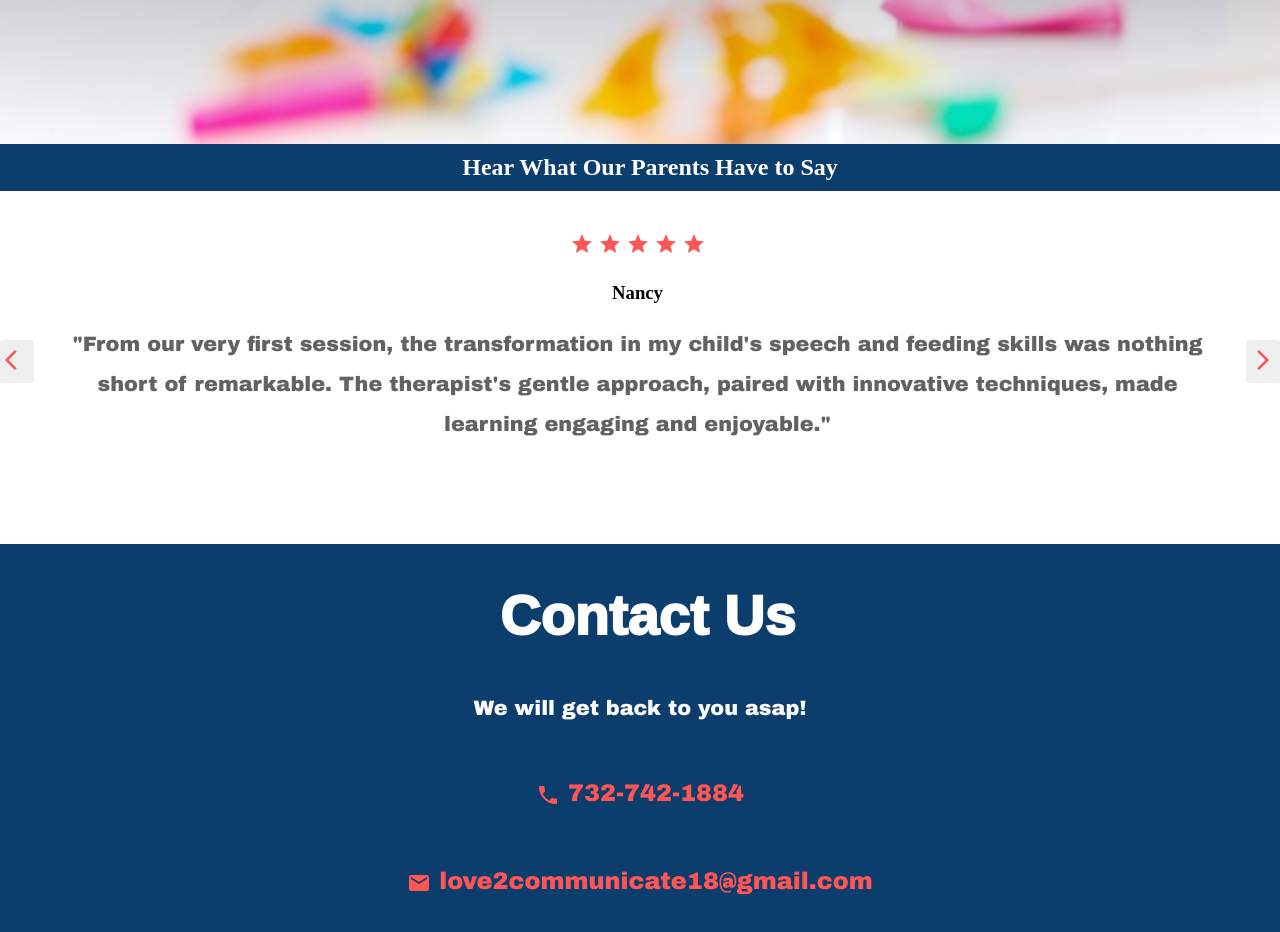
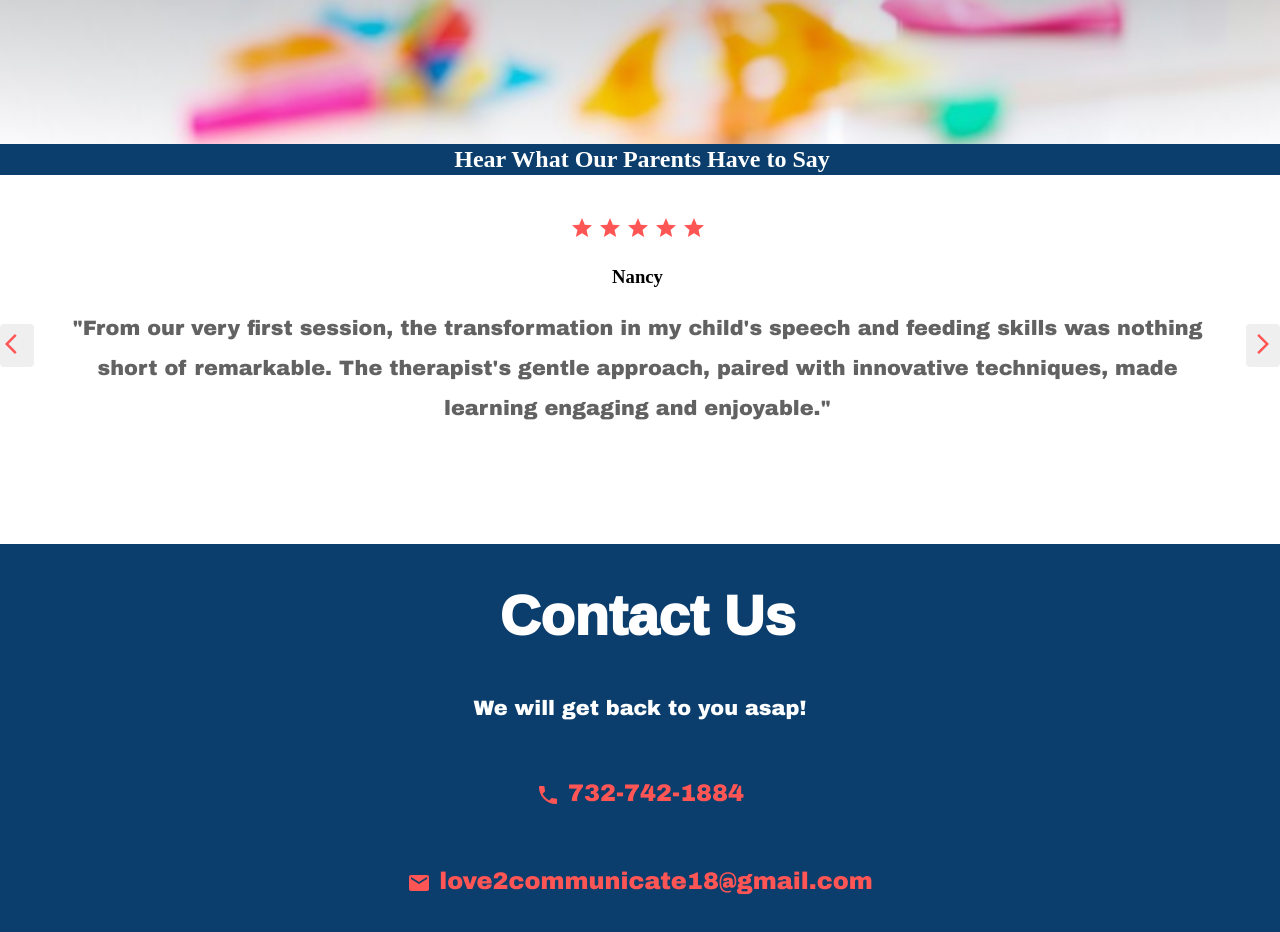
Before and after one commit to vgalante2/love2communicate, a React (Create React App) app: page / in a window 1280 px wide. Shown: the part 1937-2869 px from the top of the page. Built offline with nearby package versions, Linux system fonts and the light colour scheme; a web font is replaced by a local one.

Commit message:
padding slider fix

```diff
--- a/src/styles/Testimonials/_testimonials.scss
+++ b/src/styles/Testimonials/_testimonials.scss
@@ -8,7 +8,7 @@
 
 
   h2 {
-    padding: 10px;
+    padding: 2px;
 
     @media(max-width: 768px) {
       font-size: 1rem;
--- a/src/styles/index.css
+++ b/src/styles/index.css
@@ -593,7 +593,7 @@ img {
   height: 50vh;
 }
 .testimonial-section h2 {
-  padding: 10px;
+  padding: 2px;
 }
 @media (max-width: 768px) {
   .testimonial-section h2 {
```
